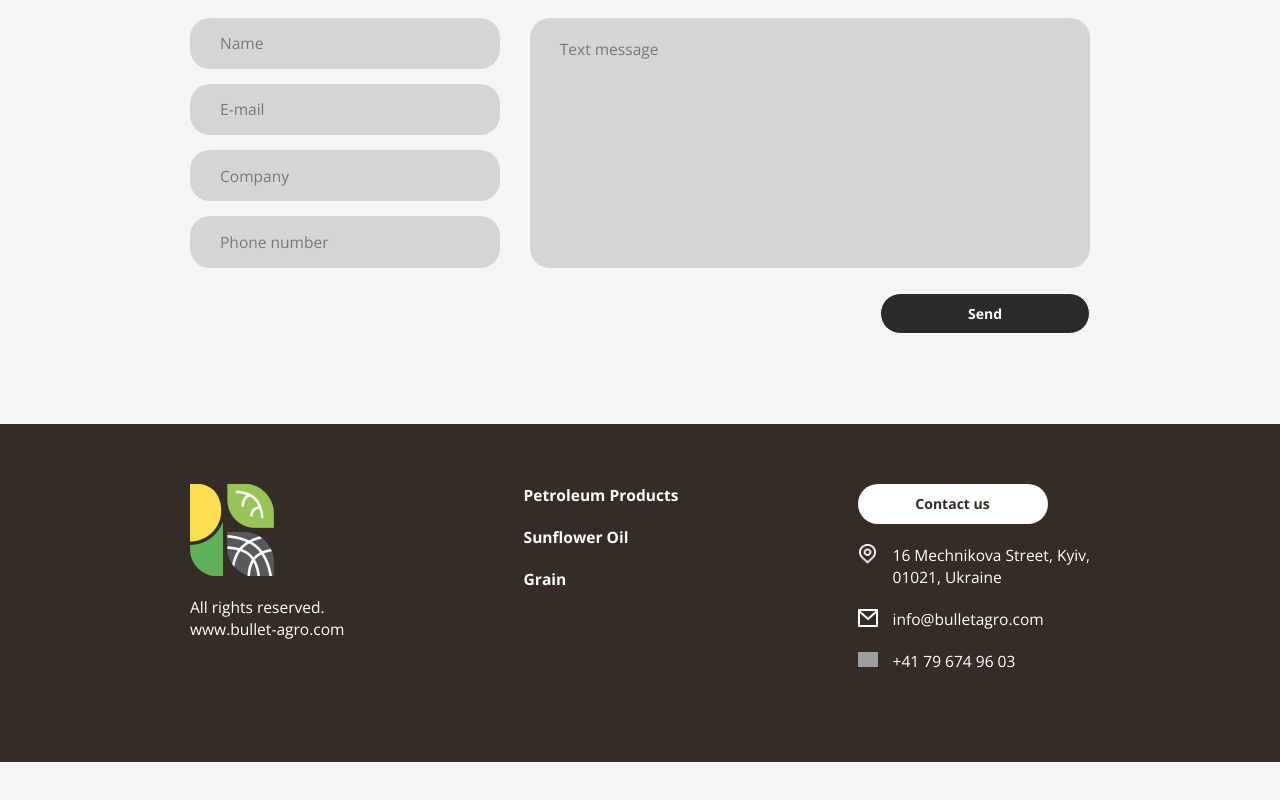
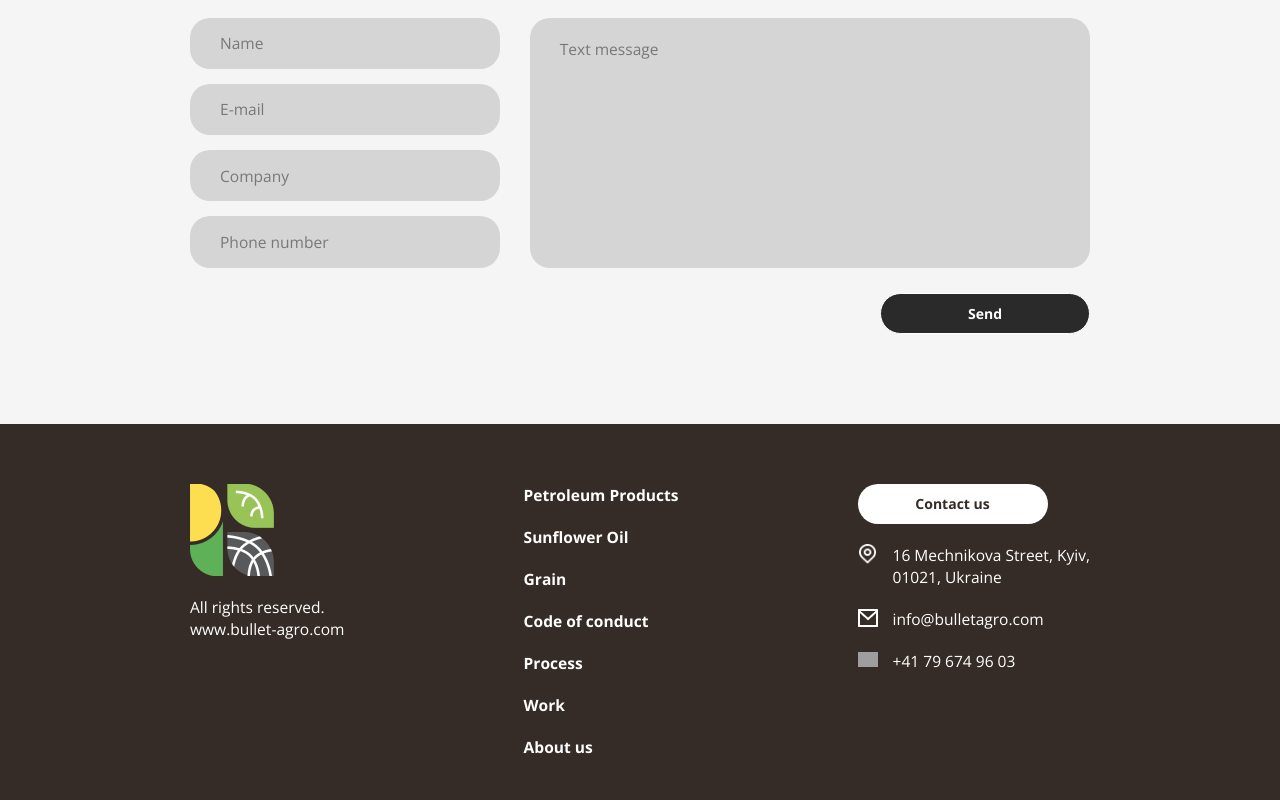
Before and after one commit to vlelyavin/buller_agro, a React (Create React App) app: page /bullet_agro/petroleum in a window 1280 px wide. Shown: the part 4980-5780 px from the top of the page. Before the commit the page ends 5742 px from the top, so only its background shows below. Built offline with nearby package versions, Linux system fonts and the light colour scheme; grey boxes are pictures that could not be loaded.

Commit message:
footer links added

```diff
--- a/src/components/Footer/Footer.jsx
+++ b/src/components/Footer/Footer.jsx
@@ -48,6 +48,34 @@ export const Footer = () => {
             >
               Grain
             </Link>
+            <Link
+              to={ROUTES.codeOfConduct}
+              onClick={(event) => handleClick(ROUTES.codeOfConduct, event)}
+              className="footer__column__link"
+            >
+              Code of conduct
+            </Link>
+            <Link
+              to={ROUTES.process}
+              onClick={(event) => handleClick(ROUTES.process, event)}
+              className="footer__column__link"
+            >
+              Process
+            </Link>
+            <Link
+              to={ROUTES.work}
+              onClick={(event) => handleClick(ROUTES.work, event)}
+              className="footer__column__link"
+            >
+              Work
+            </Link>
+            <Link
+              to={ROUTES.about}
+              onClick={(event) => handleClick(ROUTES.about, event)}
+              className="footer__column__link"
+            >
+              About us
+            </Link>
           </div>
           <div className="footer__column">
             <Link to={ROUTES.contact} onClick={(event) => handleClick(ROUTES.contact, event)}>
```
